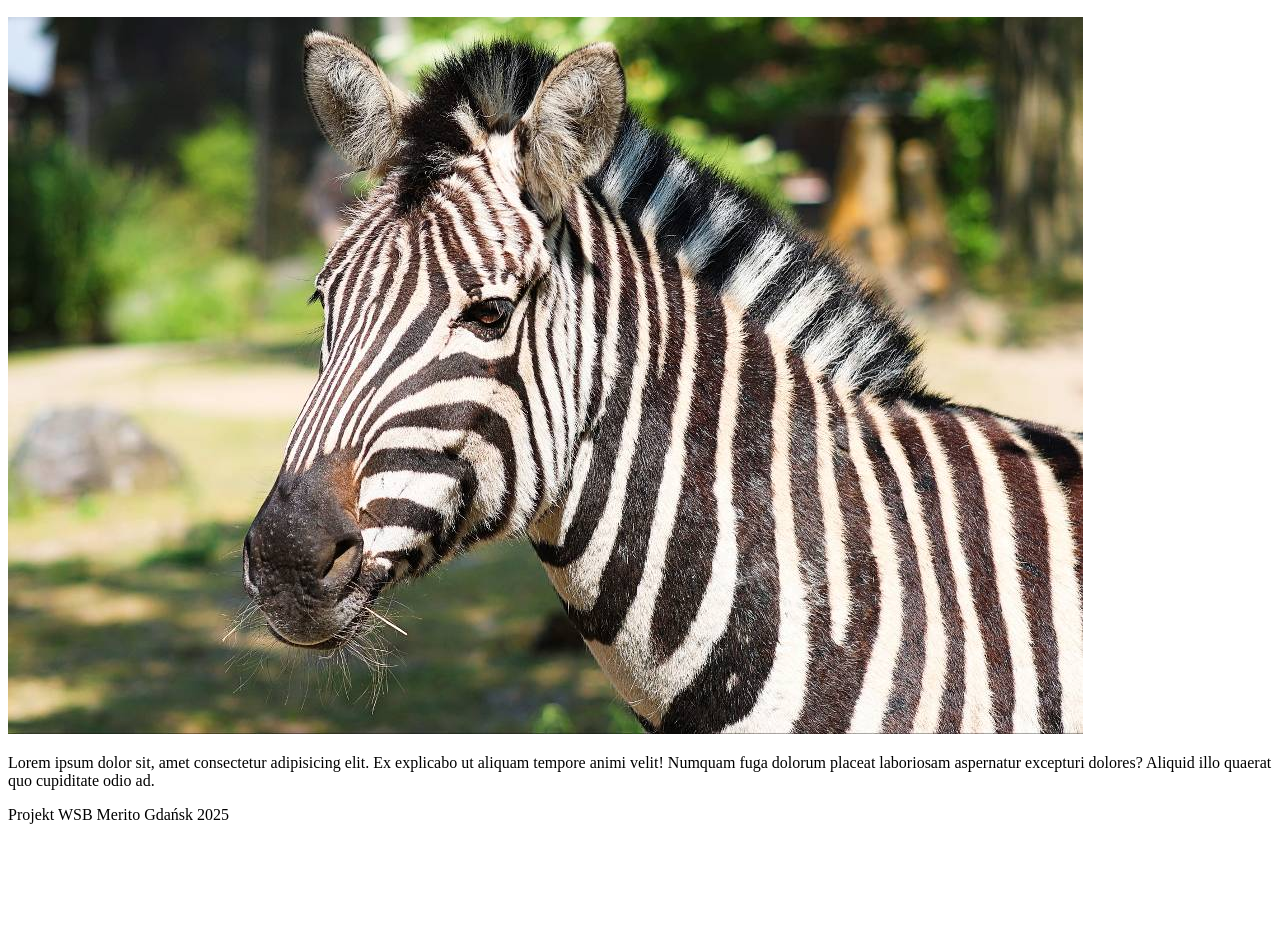
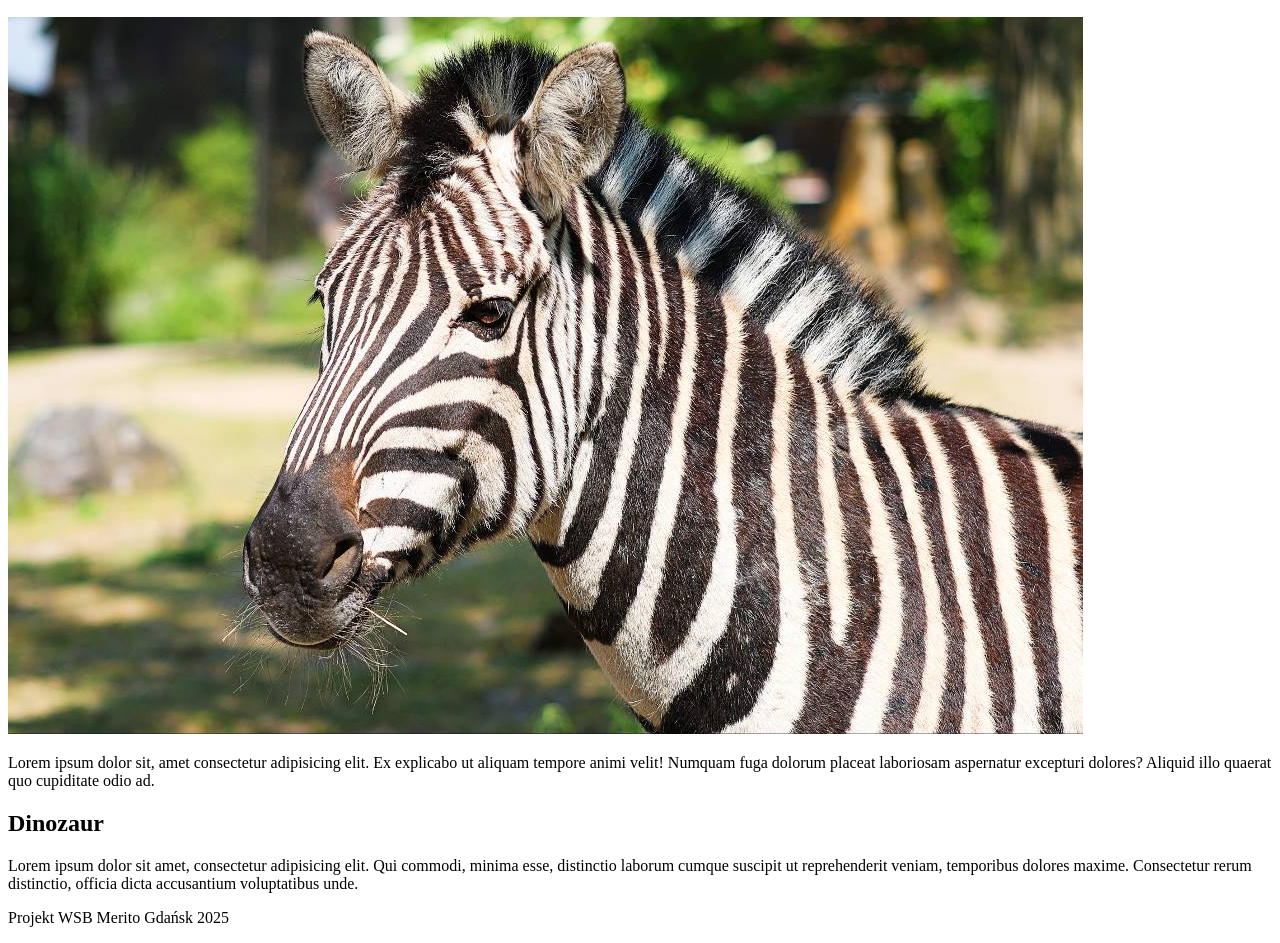
Before and after one commit to Brodi45/ZPW_ININ5_hyb_IOT_IT-Forked, a plain HTML site: page index.html in a window 1280 px wide. Shown: the part 110-1053 px from the top of the page. Before the commit the page ends 950 px from the top, so only its background shows below. Drawn offline with Linux system fonts and the light colour scheme.

Commit message:
dodaj sekcje dinozaura

```diff
--- a/index.html
+++ b/index.html
@@ -15,6 +15,11 @@
         <img src=".\img\zebra.jpg" alt="">
         <p>Lorem ipsum dolor sit, amet consectetur adipisicing elit. Ex explicabo ut aliquam tempore animi velit! Numquam fuga dolorum placeat laboriosam aspernatur excepturi dolores? Aliquid illo quaerat quo cupiditate odio ad.</p>
     </section>
+
+    </section>
+        <h2>Dinozaur</h2>
+        <p>Lorem ipsum dolor sit amet, consectetur adipisicing elit. Qui commodi, minima esse, distinctio laborum cumque suscipit ut reprehenderit veniam, temporibus dolores maxime. Consectetur rerum distinctio, officia dicta accusantium voluptatibus unde.</p>
+    </section>
    </main>
    <footer>
     <p>Projekt WSB Merito Gdańsk 2025</p>
```
